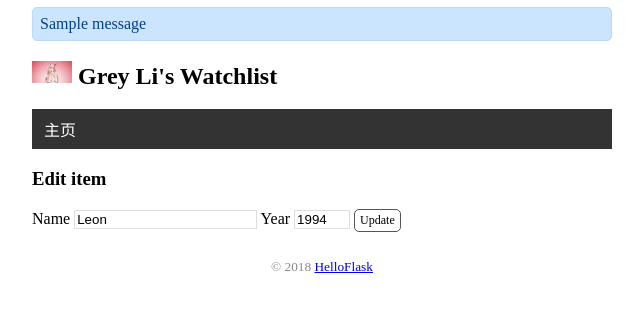
After one commit to lffzdd/watchlist, a Flask app: page /movie/edit/1 in a window 1280 px wide. The commit adds this page. Shown: the top 312 px of the page, without its empty margins (318-961 px from the left). Run offline with Flask 3, Linux system fonts and the light colour scheme; one stand-in notice (Sample message) is shown.

Commit message:
7 表单：

```diff
--- a/app.py
+++ b/app.py
@@ -2,7 +2,7 @@ import os.path
 import sys
 
 import click
-from flask import Flask, url_for, render_template
+from flask import Flask, url_for, render_template, request, flash, redirect
 from flask_sqlalchemy import SQLAlchemy
 from sqlalchemy import Column, String, Integer
 from markupsafe import escape
@@ -118,18 +118,72 @@ def inject_user():  # 函数名可以随意修改
     return dict(user=user)  # 需要返回字典，等同于 return {'user': user}
 
 
-@app.route('/index')
+@app.route('/index', methods=['GET', 'POST'])
 # type: Flask
 def index():
-    user = User.query.first()
+    if request.method == 'POST':
+        '''创建电影条目'''
+        # 获取表单数据
+        title = request.form.get('title')  # 传入表单对应输入字段的 name 值
+        year = request.form.get('year')
+        # 验证数据
+        if not title or not year or len(year) != 4 or len(title) > 60:  # 若数据为空或长度错误
+            flash('Invalid input.')  # 显示错误提示
+            return redirect(url_for('index'))  # 重定向回主页
+        # 保存表单数据到数据库
+        movie = Movie(title=title, year=year)
+        db.session.add(movie)  # 添加到数据库会话
+        db.session.commit()
+        flash('提交成功！')  # flash() 函数在内部会把消息存储到 Flask 提供的 session 对象里。session 用来在请求间存储数据，它会把数据签名后存储到浏览器的 Cookie 中
+
+        return redirect(url_for('index'))
+
     movies = Movie.query.all()
     return render_template('index.html', movies=movies)
 
 
+app.config['SECRET_KEY'] = 'dev'  # 等同于 app.secret_key = 'dev'
+
+
+@app.route('/movie/edit/<int:movie_id>', methods=['GET', 'POST'])
+def edit(movie_id):
+    movie = Movie.query.get_or_404(movie_id)
+
+    if request.method == 'POST':
+        title = request.form['title']
+        year = request.form['year']
+
+        if not title or not year or len(title) > 60 or len(year) != 4:
+            flash('Invalid input.')
+            return redirect(url_for('edit', movie_id=movie_id))
+
+        movie.title = title
+        movie.year = year
+        db.session.commit()
+        flash('数据已更新！')
+        return redirect(url_for('index'))
+
+    return render_template('edit.html', movie=movie)
+
+
+@app.route('/movie/delete/<int:movie_id>', methods=['POST'])
+def delete(movie_id):
+    movie = Movie.query.get_or_404(movie_id)
+    title = movie.title
+    db.session.delete(movie)
+    db.session.commit()
+    flash(f'《{title}》已删除！')
+    return redirect(url_for('index'))
+
+
 @app.errorhandler(404)  # 传入要处理的错误代码
 def page_not_found(e):  # 接受异常对象作为参数
-    user = User.query.first()
     return render_template('404.html'), 404  # 返回模板和状态码
+
+
+@app.route('/base')
+def bh():
+    return render_template('base.html')
 
 
 if __name__ == '__main__':
--- a/static/style.css
+++ b/static/style.css
@@ -85,3 +85,49 @@ nav li a:hover {
     border-radius: 5px;
     padding: 3px 5px;
 }
+
+/* 覆盖某些浏览器对 input 元素定义的字体 */
+input[type=submit] {
+    font-family: inherit;
+}
+
+input[type=text] {
+    border: 1px solid #ddd;
+}
+
+input[name=year] {
+    width: 50px;
+}
+
+.btn {
+    font-size: 12px;
+    padding: 3px 5px;
+    text-decoration: none;
+    cursor: pointer;
+    background-color: white;
+    color: black;
+    border: 1px solid #555555;
+    border-radius: 5px;
+}
+
+.btn:hover {
+    text-decoration: none;
+    background-color: black;
+    color: white;
+    border: 1px solid black;
+}
+
+.alert {
+    position: relative;
+    padding: 7px;
+    margin: 7px 0;
+    border: 1px solid transparent;
+    color: #004085;
+    background-color: #cce5ff;
+    border-color: #b8daff;
+    border-radius: 5px;
+}
+
+.inline-form {
+    display: inline;
+}
--- a/templates/base.html
+++ b/templates/base.html
@@ -1,6 +1,10 @@
 <!DOCTYPE html>
 <html lang="en">
 <head>
+    <!-- 插入到页面标题上方 -->
+    {% for message in get_flashed_messages() %}
+        <div class="alert">{{ message }}</div>
+    {% endfor %}
     {% block head %}
         {# {% block 块名称 %} 作为开始标记，{% endblock %} 或 {% endblock 块名称 %} #}
         <meta charset="UTF-8">
--- /dev/null
+++ b/templates/edit.html
@@ -0,0 +1,10 @@
+{% extends 'base.html' %}
+
+{% block content %}
+    <h3>Edit item</h3>
+    <form method="post">
+        Name <input type="text" name="title" autocomplete="off" required value="{{ movie.title }}">
+        Year <input type="text" name="year" autocomplete="off" required value="{{ movie.year }}">
+        <input class="btn" type="submit" name="submit" value="Update">
+    </form>
+{% endblock %}
```
Also changed, not shown: templates/index.html (+11 -0 lines), data.db.
